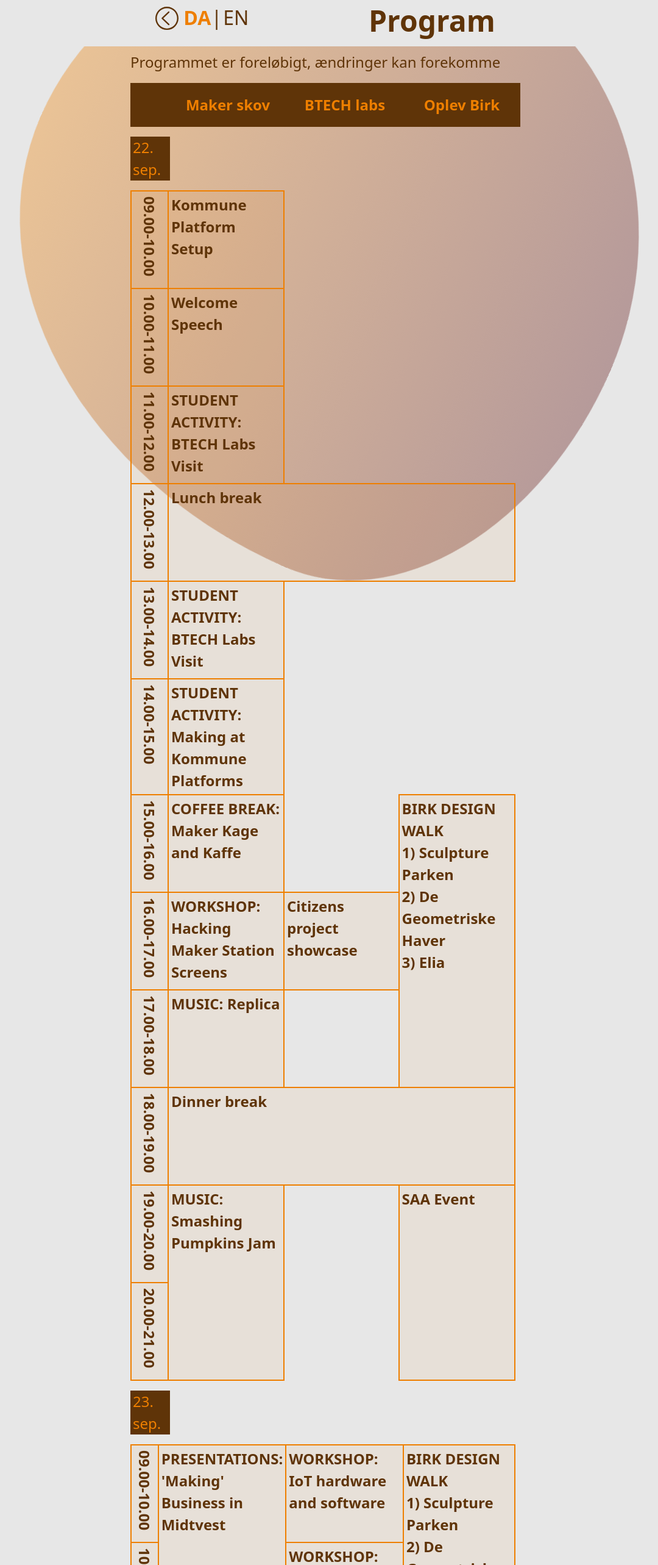
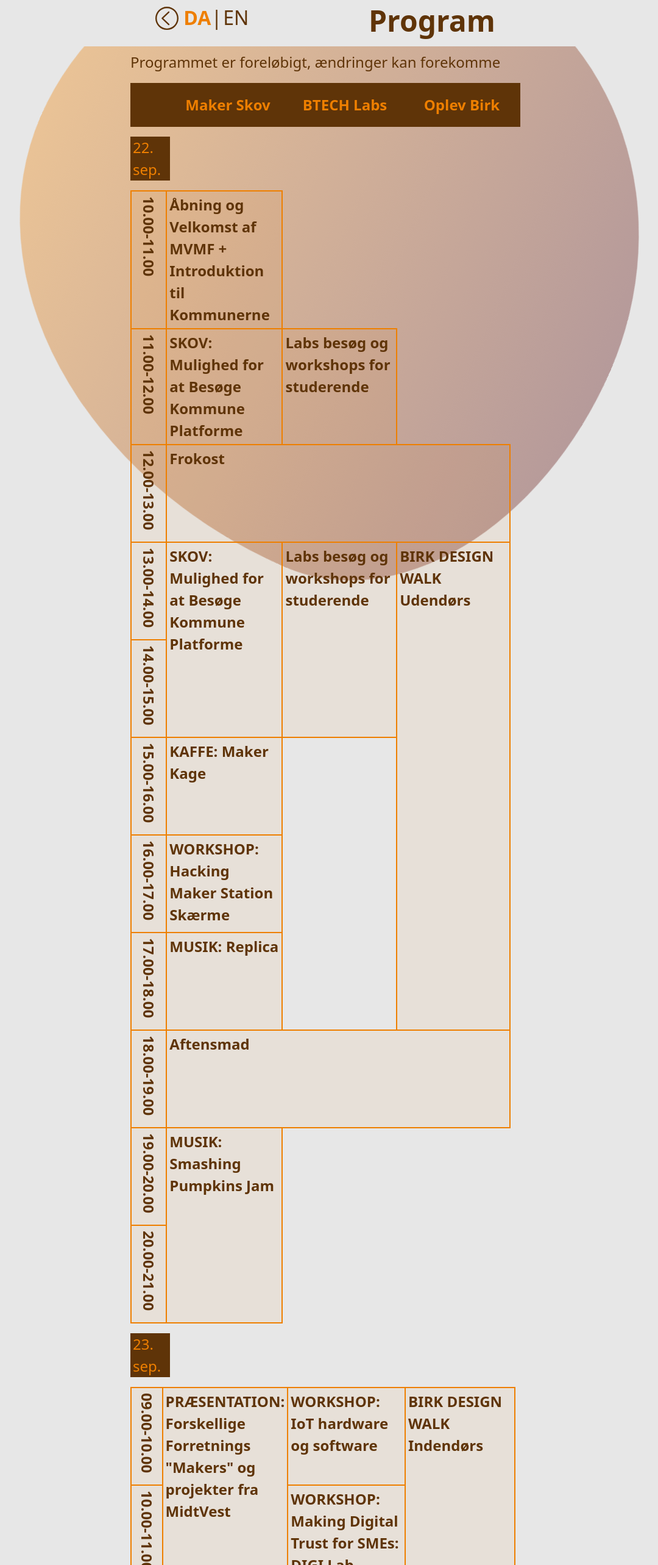
Before and after one commit to ProtoLab-BTECH-AU/mvmf-promo, a React (Create React App) app: page /program in a window 1280 px wide. Shown: the top 2566 px of the page at 61% size, without its empty margins (106-1186 px from the left). Built offline with nearby package versions, Linux system fonts and the light colour scheme; a web font is replaced by a local one.

Commit message:
src:Program - update program events

```diff
--- a/src/pages/Program.tsx
+++ b/src/pages/Program.tsx
@@ -16,8 +16,8 @@ interface IEvent {
 
 const headers: Record<TLanguage, [string, string, string]> = {
   danish: [
-    "Maker skov",
-    "BTECH labs",
+    "Maker Skov",
+    "BTECH Labs",
     "Oplev Birk",
   ],
   english: [
@@ -29,70 +29,53 @@ const headers: Record<TLanguage, [string, string, string]> = {
 
 const events: Record<string, Record<number, [IEvent | null | undefined] | [IEvent | null | undefined, IEvent | null] | [IEvent | null | undefined, IEvent | null | undefined, IEvent | null]>> = {
   "2022-09-22": {
-    9: [
-      {text: {danish: "Kommune Platform Setup", english: "Kommune Platform Setup"}},
-    ],
     10: [
-      {text: {danish: "Welcome Speech", english: "Welcome Speech"}},
+      {text: {danish: "Åbning og Velkomst af MVMF + Introduktion til Kommunerne", english: "Opening and welcome to MVMF +  Introduction of the Kommunes"}},
     ],
     11: [
-      {text: {danish: "STUDENT ACTIVITY: BTECH Labs Visit", english: "STUDENT ACTIVITY: BTECH Labs Visit"}},
+      {text: {danish: "SKOV: Mulighed for at Besøge Kommune Platforme", english: "FOREST: Visit the Kommune Platforms"}},
+      {text: {danish: "Labs besøg og workshops for studerende", english: "Labs visits and student maker workshops"}},
     ],
     12: [
-      {span: 3, text: {danish: "Lunch break", english: "Lunch break"}},
+      {span: 3, text: {danish: "Frokost", english: "Lunch break"}},
     ],
     13: [
-      {text: {danish: "STUDENT ACTIVITY: BTECH Labs Visit", english: "STUDENT ACTIVITY: BTECH Labs Visit"}},
-    ],
-    14: [
+      {hours: 2, text: {danish: "SKOV: Mulighed for at Besøge Kommune Platforme", english: "FOREST: Visit the Kommune Platforms"}},
       {
+        hours: 2,
+        text: {danish: "Labs besøg og workshops for studerende", english: "Labs visits and student maker workshops"},
+      },
+      {
+        hours: 5,
         text: {
-          danish: "STUDENT ACTIVITY: Making at Kommune Platforms",
-          english: "STUDENT ACTIVITY: Making at Kommune Platforms",
+          danish: "BIRK DESIGN WALK Udendørs",
+          english: "BIRK DESIGN WALK Outside",
         },
       },
     ],
+    14: [
+      undefined,
+    ],
     15: [
-      {text: {danish: "COFFEE BREAK: Maker Kage and Kaffe", english: "COFFEE BREAK: Maker Kage and Kaffe"}},
-      undefined,
-      {
-        hours: 3,
-        text: {
-          danish: <>
-            BIRK DESIGN WALK<br/>
-            1) Sculpture Parken<br/>
-            2) De Geometriske Haver<br/>
-            3) Elia
-          </>,
-          english: <>
-            BIRK DESIGN WALK<br/>
-            1) Sculpture Parken<br/>
-            2) De Geometriske Haver<br/>
-            3) Elia
-          </>,
-        },
-      },
+      {text: {danish: "KAFFE: Maker Kage", english: "COFFEE: Maker Kage"}},
     ],
     16: [
-      {text: {danish: "WORKSHOP: Hacking Maker Station Screens", english: "WORKSHOP: Hacking Maker Station Screens"}},
-      {text: {danish: "Citizens project showcase", english: "Citizens project showcase"}},
+      {text: {danish: "WORKSHOP: Hacking Maker Station Skærme ", english: "WORKSHOP: Hacking Maker Station Screens"}},
     ],
     17: [
-      {text: {danish: "MUSIC: Replica", english: "MUSIC: Replica"}},
+      {text: {danish: "MUSIK: Replica", english: "MUSIC: Replica"}},
     ],
     18: [
-      {span: 3, text: {danish: "Dinner break", english: "Dinner break"}},
+      {span: 3, text: {danish: "Aftensmad", english: "Dinner break"}},
     ],
     19: [
       {
         hours: 2,
         text: {
-          danish: "MUSIC: Smashing Pumpkins Jam",
+          danish: "MUSIK: Smashing Pumpkins Jam",
           english: "MUSIC: Smashing Pumpkins Jam",
         },
       },
-      undefined,
-      {hours: 2, text: {danish: "SAA Event", english: "SAA Event"}},
     ],
     20: [undefined],
   },
@@ -101,26 +84,16 @@ const events: Record<string, Record<number, [IEvent | null | undefined] | [IEven
       {
         hours: 2,
         text: {
-          danish: "PRESENTATIONS: 'Making' Business in Midtvest",
+          danish: "PRÆSENTATION:  Forskellige Forretnings \"Makers\" og projekter fra MidtVest                                                                                   ",
           english: "PRESENTATIONS: 'Making' Business in Midtvest",
         },
       },
-      {text: {danish: "WORKSHOP: IoT hardware and software", english: "WORKSHOP: IoT hardware and software"}},
+      {text: {danish: "WORKSHOP: IoT hardware og software", english: "WORKSHOP: IoT hardware and software"}},
       {
         hours: 3,
         text: {
-          danish: <>
-            BIRK DESIGN WALK<br/>
-            1) Sculpture Parken<br/>
-            2) De Geometriske Haver<br/>
-            3) Elia
-          </>,
-          english: <>
-            BIRK DESIGN WALK<br/>
-            1) Sculpture Parken<br/>
-            2) De Geometriske Haver<br/>
-            3) Elia
-          </>,
+          danish: "BIRK DESIGN WALK Indendørs",
+          english: "BIRK DESIGN WALK Inside",
         },
       },
     ],
@@ -135,40 +108,44 @@ const events: Record<string, Record<number, [IEvent | null | undefined] | [IEven
     11: [
       {
         text: {
-          danish: "PANEL DISCUSSION: 'Making' Business in Midtvest",
+          danish: "PANELDEBAT: med udvalgte Makers fra MidtVest ",
           english: "PANEL DISCUSSION: 'Making' Business in Midtvest",
         },
       },
       {text: {danish: "WORKSHOP: Making with laser cutting", english: "WORKSHOP: Making with laser cutting"}},
     ],
     12: [
-      {span: 3, text: {danish: "Lunch break", english: "Lunch break"}},
+      {span: 3, text: {danish: "Frokost", english: "Lunch break"}},
     ],
     13: [
-      {text: {danish: "COMPETITION: MV Makers Hule 1", english: "COMPETITION: MV Makers Hule 1"}},
+      {text: {danish: "MAKER HULE P1: Repræsentanter fra hver Kommune", english: "MidtVest Makers Hule P1: Representatives from Kommunes"}},
+      undefined,
+      {
+        hours: 5,
+        text: {
+          danish: "BIRK DESIGN WALK Indendørs",
+          english: "BIRK DESIGN WALK Inside",
+        },
+      },
     ],
     14: [
-      {text: {danish: "COMPETITION: MV Makers Hule 2", english: "COMPETITION: MV Makers Hule 2"}},
+      {text: {danish: "MAKER HULE P2: Åben tilmelding for alle", english: "MidtVest Makers Hule P2: Open Call and Competition"}},
     ],
     15: [
-      {text: {danish: "KEYNOTE: Digital Craftsmanship", english: "KEYNOTE: Digital Craftsmanship"}},
+      {text: {danish: "TALK: Digital Craftsmanship", english: "TALK: Digital Craftsmanship"}},
     ],
     16: [
-      {text: {danish: "MAKERS LOUNGE", english: "MAKERS LOUNGE"}},
-      {text: {danish: "MVMF STAKEHOLDERS MEETING", english: "MVMF STAKEHOLDERS MEETING"}},
+      {text: {danish: "KAFFE: Makers Lounge", english: "COFFEE: Makers Lounge"}},
+      {text: {danish: "MidtVest Maker Fest STAKEHOLDERS MØDE", english: "MidtVest Maker Fest STAKEHOLDERS MEETING"}},
     ],
     17: [
-      {text: {danish: "MUSIC: DJ/VJ", english: "MUSIC: DJ/VJ"}},
-      undefined,
-      {text: {danish: "SAA Event", english: "SAA Event"}},
+      {text: {danish: "MUSIK: DJ Rishanthan Rajarajan", english: "MUSIC: DJ Rishanthan Rajarajan"}},
     ],
     18: [
-      {span: 3, text: {danish: "Dinner break", english: "Dinner break"}},
+      {span: 3, text: {danish: "Aftensmad", english: "Dinner break"}},
     ],
     19: [
-      {hours: 2, text: {danish: "MUSIC: DJ/VJ", english: "MUSIC: DJ/VJ"}},
-      undefined,
-      {hours: 2, text: {danish: "SAA Event", english: "SAA Event"}},
+      {hours: 2, text: {danish: "MUSIC: DJ Rishanthan Rajarajan", english: "MUSIC: DJ Rishanthan Rajarajan"}},
     ],
     20: [null],
   },
@@ -177,8 +154,22 @@ const events: Record<string, Record<number, [IEvent | null | undefined] | [IEven
       {
         hours: 3,
         text: {
-          danish: "PRESENTATIONS: MV Maker Market + Tech makers sponsors showcase",
-          english: "PRESENTATIONS: MV Maker Market + Tech makers sponsors showcase",
+          danish: <>
+            PRÆSENTATION: Teknologi "Makers" and Cases<br/><br/>
+            SKOV: Mulighed for at Besøge Kommune Platforme
+          </>,
+          english: <>
+            PRESENTATION: Industry 'Makers' Show Cases<br/><br/>
+            FOREST: Visit the Kommune Platforms
+          </>,
+        },
+      },
+      undefined,
+      {
+        hours: 3,
+        text: {
+          danish: "BIRK DESIGN WALK Inden- og Udendørs ",
+          english: "BIRK DESIGN WALK Inside and Outside",
         },
       },
     ],
```
